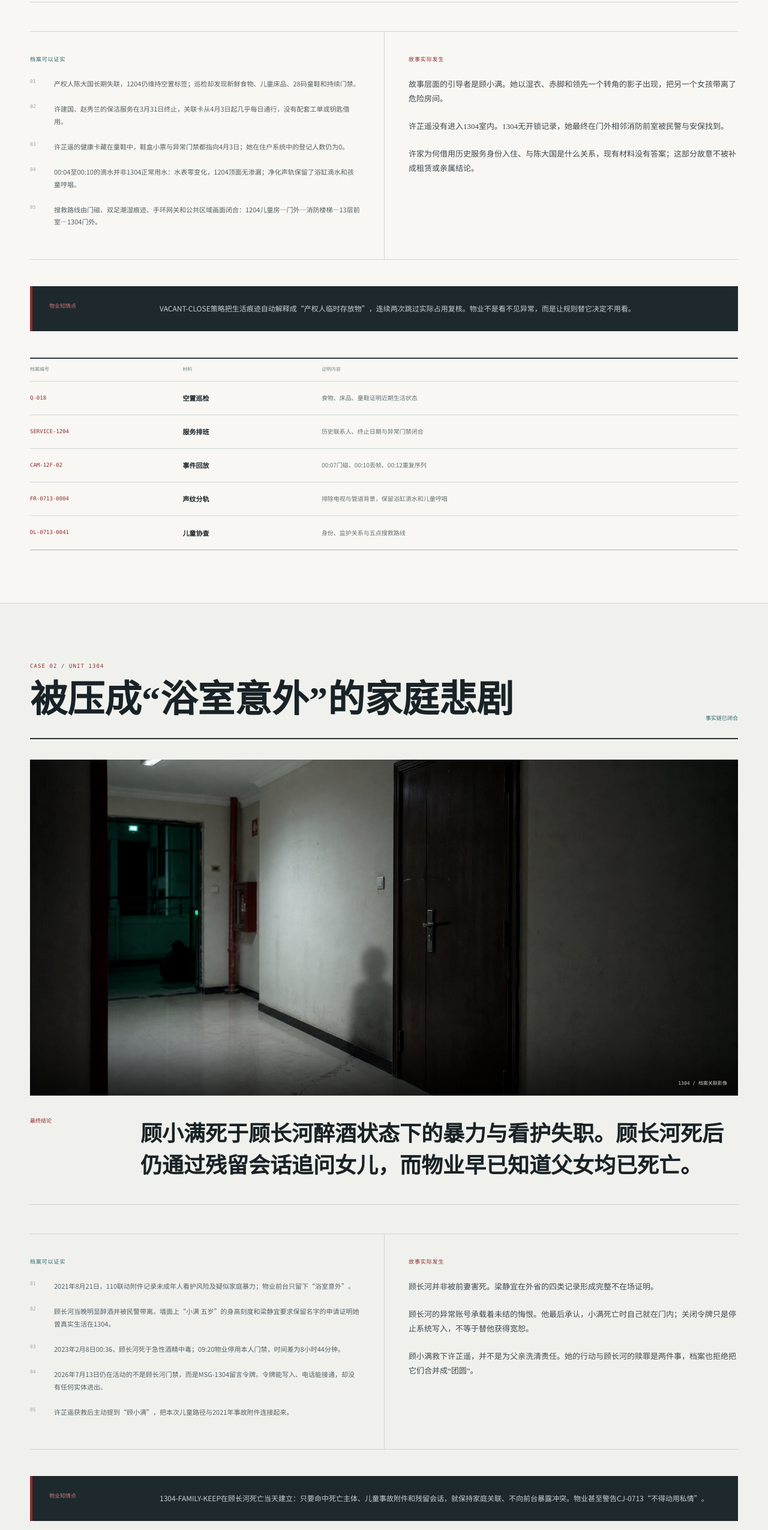
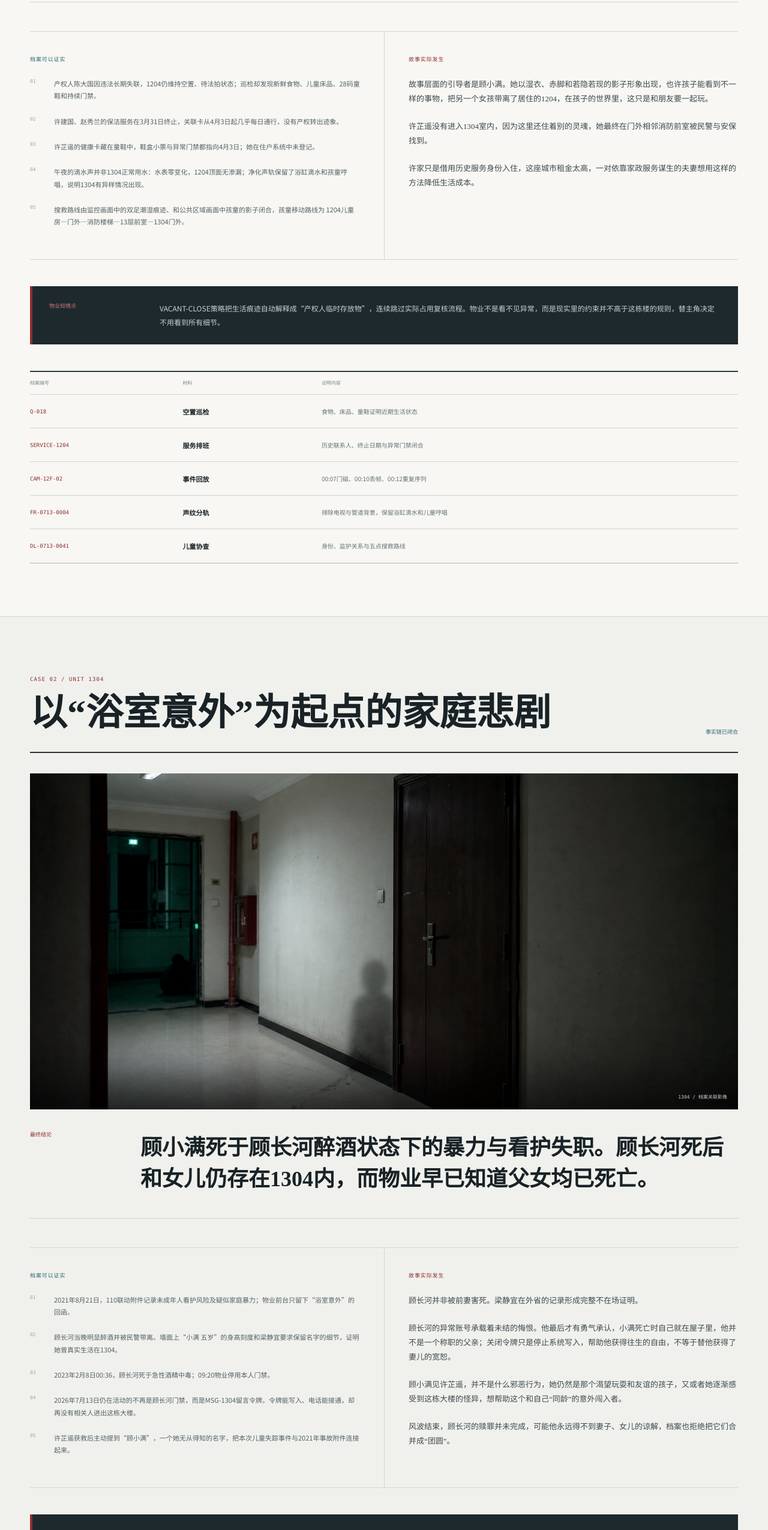
Before and after one commit to starWave0225/ARG_1304, a Next.js app: page /truth in a window 1280 px wide. Shown: the part 4140-6690 px from the top of the page at 60% size. Built offline with nearby package versions, Linux system fonts and the light colour scheme; no server answers.

Commit message:
重写全案真相与双结局释义

```diff
--- a/app/truth/page.tsx
+++ b/app/truth/page.tsx
@@ -63,18 +63,18 @@ const caseFiles = [
     image: "/rescue-route/02-1204-corridor.jpg",
     imageAlt: "1204门外的潮湿脚印与孩童影子",
     facts: [
-      "产权人陈大国长期失联，1204仍维持空置标签；巡检却发现新鲜食物、儿童床品、28码童鞋和持续门禁。",
-      "许建国、赵秀兰的保洁服务在3月31日终止，关联卡从4月3日起几乎每日通行，没有配套工单或钥匙借用。",
-      "许芷遥的健康卡藏在童鞋中，鞋盒小票与异常门禁都指向4月3日；她在住户系统中的登记人数仍为0。",
-      "00:04至00:10的滴水并非1304正常用水：水表零变化，1204顶面无渗漏；净化声轨保留了浴缸滴水和孩童哼唱。",
-      "搜救路线由门磁、双足潮湿痕迹、手环网关和公共区域画面闭合：1204儿童房—门外—消防楼梯—13层前室—1304门外。",
+      "产权人陈大国因违法长期失联，1204仍维持空置、待法拍状态；巡检却发现新鲜食物、儿童床品、28码童鞋和持续门禁。",
+      "许建国、赵秀兰的保洁服务在3月31日终止，关联卡从4月3日起几乎每日通行，没有产权转出迹象。",
+      "许芷遥的健康卡藏在童鞋中，鞋盒小票与异常门禁都指向4月3日；她在住户系统中未登记。",
+      "午夜的滴水声并非1304正常用水：水表零变化，1204顶面无渗漏；净化声轨保留了浴缸滴水和孩童哼唱，说明1304有异样情况出现。",
+      "搜救路线由监控画面中的双足潮湿痕迹、和公共区域画面中孩童的影子闭合，孩童移动路线为 1204儿童房—门外—消防楼梯—13层前室—1304门外。",
     ],
     truth: [
-      "故事层面的引导者是顾小满。她以湿衣、赤脚和领先一个转角的影子出现，把另一个女孩带离了危险房间。",
-      "许芷遥没有进入1304室内。1304无开锁记录，她最终在门外相邻消防前室被民警与安保找到。",
-      "许家为何借用历史服务身份入住、与陈大国是什么关系，现有材料没有答案；这部分故意不被补成租赁或亲属结论。",
+      "故事层面的引导者是顾小满。她以湿衣、赤脚和若隐若现的影子形象出现，也许孩子能看到不一样的事物，把另一个女孩带离了居住的1204，在孩子的世界里，这只是和朋友要一起玩。",
+      "许芷遥没有进入1304室内，因为这里还住着别的灵魂，她最终在门外相邻消防前室被民警与安保找到。",
+      "许家只是借用历史服务身份入住，这座城市租金太高，一对依靠家政服务谋生的夫妻想用这样的方法降低生活成本。",
     ],
-    coverup: "VACANT-CLOSE策略把生活痕迹自动解释成“产权人临时存放物”，连续两次跳过实际占用复核。物业不是看不见异常，而是让规则替它决定不用看。",
+    coverup: "VACANT-CLOSE策略把生活痕迹自动解释成“产权人临时存放物”，连续跳过实际占用复核流程。物业不是看不见异常，而是现实里的约束并不高于这栋楼的规则，替主角决定不用看到所有细节。",
     evidence: [
       ["Q-018", "空置巡检", "食物、床品、童鞋证明近期生活状态"],
       ["SERVICE-1204", "服务排班", "历史联系人、终止日期与异常门禁闭合"],
@@ -87,23 +87,24 @@ const caseFiles = [
     id: "case-1304",
     number: "02",
     unit: "1304",
-    title: "被压成“浴室意外”的家庭悲剧",
-    verdict: "顾小满死于顾长河醉酒状态下的暴力与看护失职。顾长河死后仍通过残留会话追问女儿，而物业早已知道父女均已死亡。",
+    title: "以“浴室意外”为起点的家庭悲剧",
+    verdict: "顾小满死于顾长河醉酒状态下的暴力与看护失职。顾长河死后和女儿仍存在1304内，而物业早已知道父女均已死亡。",
     image: "/rescue-route/05-1304-door.jpg",
     imageAlt: "1304门外水迹与孩童影子",
     facts: [
-      "2021年8月21日，110联动附件记录未成年人看护风险及疑似家庭暴力；物业前台只留下“浴室意外”。",
-      "顾长河当晚明显醉酒并被民警带离。墙面上“小满 五岁”的身高刻度和梁静宜要求保留名字的申请证明她曾真实生活在1304。",
-      "2023年2月8日00:36，顾长河死于急性酒精中毒；09:20物业停用本人门禁，时间差为8小时44分钟。",
-      "2026年7月13日仍在活动的不是顾长河门禁，而是MSG-1304留言令牌。令牌能写入、电话能接通，却没有任何实体进出。",
-      "许芷遥获救后主动提到“顾小满”，把本次儿童路径与2021年事故附件连接起来。",
+      "2021年8月21日，110联动附件记录未成年人看护风险及疑似家庭暴力；物业前台只留下“浴室意外”的回函。",
+      "顾长河当晚明显醉酒并被民警带离。墙面上“小满 五岁”的身高刻度和梁静宜要求保留名字的细节，证明她曾真实生活在1304。",
+      "2023年2月8日00:36，顾长河死于急性酒精中毒；09:20物业停用本人门禁。",
+      "2026年7月13日仍在活动的不再是顾长河门禁，而是MSG-1304留言令牌。令牌能写入、电话能接通，却再没有相关人进出这栋大楼。",
+      "许芷遥获救后主动提到“顾小满”，一个她无从得知的名字，把本次儿童失踪事件与2021年事故附件连接起来。",
     ],
     truth: [
-      "顾长河并非被前妻害死。梁静宜在外省的四类记录形成完整不在场证明。",
-      "顾长河的异常账号承载着未结的悔恨。他最后承认，小满死亡时自己就在门内；关闭令牌只是停止系统写入，不等于替他获得宽恕。",
-      "顾小满救下许芷遥，并不是为父亲洗清责任。她的行动与顾长河的赎罪是两件事，档案也拒绝把它们合并成“团圆”。",
+      "顾长河并非被前妻害死。梁静宜在外省的记录形成完整不在场证明。",
+      "顾长河的异常账号承载着未结的悔恨。他最后才有勇气承认，小满死亡时自己就在屋子里，他并不是一个称职的父亲；关闭令牌只是停止系统写入，帮助他获得往生的自由，不等于替他获得了妻儿的宽恕。",
+      "顾小满见许芷遥，并不是什么邪恶行为，她仍然是那个渴望玩耍和友谊的孩子，又或者她逐渐感受到这栋大楼的怪异，想帮助这个和自己“同龄”的意外闯入者。",
+      "风波结束，顾长河的赎罪并未完成，可能他永远得不到妻子、女儿的谅解，档案也拒绝把它们合并成“团圆”。",
     ],
-    coverup: "1304-FAMILY-KEEP在顾长河死亡当天建立：只要命中死亡主体、儿童事故附件和残留会话，就保持家庭关联、不向前台暴露冲突。物业甚至警告CJ-0713“不得动用私情”。",
+    coverup: "1304-FAMILY-KEEP在顾长河死亡当天建立：只要命中死亡主体、儿童事故附件和残留会话，就保持家庭关联、不向前台暴露冲突。察觉到主角觉醒了残留的善念，物业甚至警告CJ-0713“不得动用私情”。",
     evidence: [
       ["A-1304-0821", "110联动附件", "酒后暴力、看护失职与浴室现场"],
       ["IMG-1304-0819", "墙面影像", "顾小满的家庭成员痕迹"],
@@ -117,20 +118,20 @@ const caseFiles = [
     number: "03",
     unit: "1104",
     title: "没有目的地的内部转移",
-    verdict: "周明川没有调岗，也没有主动失联。他因追查恒目与物业的异常项目被灭口，遗体被封在1104少掉的42厘米西墙空腔内。",
+    verdict: "周明川没有调岗，也绝非主动失联。他因追查恒目与物业的异常项目被灭口，遗体就封存在1104留存的西墙空腔内。",
     image: "/backgrounds/access-denied-corridor.png",
     imageAlt: "物业档案中的封闭走廊",
     facts: [
       "1104竣工图净宽4.80米，现场三次实测均为4.38米；插座孔附近高温、氨类与TVOC读数提示封闭空腔内存在有机来源。",
-      "周明川的“内部转移”单没有车辆、目的地、接收部门、签收人或本人签字，人事状态在三天内被HMO-ADMIN改写17次。",
-      "EMP-TRANSFER-CLOSE在21:17预生成，早于人事状态写入，也早于现场异常上报，说明清除流程事先存在。",
-      "警方破拆后，工牌与DNA确认墙内遗体为周明川；物业此前既未报警，也无法提供合法离场材料。",
-      "他的本地账号仍保存四份未同步证据。读完后，远程会话启动身份校验并显示“你是谁”“我发现你了”，随后以血红眼睛占满终端。",
+      "周明川的“内部转移”单没有车辆、目的地、接收部门、签收人或本人签字，人事状态在三天内被HMO-ADMIN改写。",
+      "EMP-TRANSFER-CLOSE在21:17预生成，早于人事状态写入，也早于现场异常上报，说明清除流程事先预设。",
+      "警方破拆墙面后，通过DNA比对确认墙内遗体为周明川；物业此前既未报警，也无法提供不知情证据。",
+      "他的本地账号仍保存四份未同步证据。由玩家掌握后，恒目将追查的下一对象设定为触犯了员工制度的主角。",
     ],
     truth: [
-      "故事真相指向恒目驻场合规体系实施灭口和封墙；档案能够证明预谋清除链，却没有留下具体执行人的姓名。",
-      "周明川预见系统会用“账号仍在线”伪造生存感，因此留下提醒：先量墙，再查转移单，不要把活动令牌当作活人。",
-      "他不是第一个受害者。17份无目的地转移对应17名查到异常后被外派、离职或失联的员工，其中6人的最后门禁靠近后来封闭施工的房屋。",
+      "故事真相指向恒目驻场合规体系实施灭口和封墙；档案能够证明这是有预谋的谋杀。",
+      "周明川预见系统会用“账号仍在线”伪造生存感，因此为后来的探索者留下提醒，这份提醒给到了他之前执行过回访的1404户主，也就是主角的妻子那里。",
+      "他不是第一个受害者。17份无目的地转移对应17名查到异常后被外派、离职或失联的员工，其中6人的最后门禁靠近后来封闭施工的房屋，说明这栋大楼隐藏了更多不为人知的罪恶。",
     ],
     coverup: "物业、人事、工程与恒目管理员共用同一套清除词汇：把人写成“内部转移”，把原始材料写成“噪点”，把删除与令牌重建写成“过滤”。",
     evidence: [
@@ -145,29 +146,29 @@ const caseFiles = [
     id: "case-1404",
     number: "04",
     unit: "1404",
-    title: "主角是谁，以及妻子为什么一直认得他",
+    title: "I MISS YOU",
     verdict: "主角是林若岚已故的丈夫。CJ-0713与CS-046只是同一死亡意识在不同清除周期里被分配的员工编号，1404里的骨灰则是他与这栋楼的锚点。",
     image: "/residents/w-04.png",
     imageAlt: "1404住户林若岚坐在轮椅上等待固定回访人员",
     facts: [
-      "2025年11月4日22:31，车祸造成一人当场死亡、一人下肢重伤；死者哈希与CJ-0713实名哈希完全一致，紧急联系人指向1404。",
-      "11月5日08:12，HMO-ADMIN批量创建CJ-0713，没有劳动合同、面试、体检或入职审批；首次打卡来自1404关联外部终端。",
-      "林若岚将丈夫骨灰从殡仪馆转出并留在1404。恒目次日把无电源、无芯片的封存物贴为ZC-LH/CJ-0713，并绑定员工打卡。",
+      "2025年11月4日22:31，车祸造成一人当场死亡、一人下肢重伤；死者与CJ-0713实名完全一致，紧急联系人指向1404当前住户林若岚。",
+      "11月5日08:12，HMO-ADMIN批量创建CJ-XXXX，没有劳动合同、面试、体检或入职审批；打卡来自1404关联外部终端机。",
+      "林若岚将丈夫骨灰从殡仪馆转出并留在1404。恒目次日把无电源、无芯片的封存物贴为ZC-LH/CJ-0713，并绑定员工CJ-0713打卡。",
       "CJ-0713有251次有效打卡、0次有效下班；每天08:41重新出现，00:10连接中断。1404则累计223次“首次接触”。",
-      "糖、轮椅脚踏高度、说谎前的呼吸和厨房记忆不是住户妄想，而是夫妻共同生活留下的细节。林若岚一直在等待丈夫自己想起来。",
+      "1404中留下的种种、以及林若岚对主角的关心、领取的糖都侧面印证着不是住户妄想，而是夫妻共同生活留下的细节。林若岚一直在等待丈夫想起自己、认出自己，能得到解放。",
     ],
     truth: [
       "CS-046就是被更早一次记忆清除后的主角。四段回访中相同的问话顺序、质检连续号和T-04终端字段，把046与0713连接为同一操作者。",
-      "恒目利用封存物、外部终端和未结关系，让死者意识在“自然显现窗口”中回返，再用物业岗位、任务队列与记忆校正把他固定成可重复观察的员工。",
+      "恒目利用封存物、外部终端和未结关系，让死者意识在“自然显现窗口”中回返，再用物业岗位、任务队列与记忆校正把他固定成可重复观察、替恒目工作的员工。",
       "玩家开场看见的日常生活并非别人的梦，而是主角与林若岚的真实记忆正在从过滤层下恢复。",
     ],
-    coverup: "MEM-CONSISTENCY会在00:10清除上一轮关系与检索，把林若岚重新标成普通住户，把同一个丈夫重新派成第一次上门的物业管理员。1404投诉甚至被自动转派给被投诉的CJ-0713本人。",
+    coverup: "MEM-CONSISTENCY会在00:10清除上一轮关系与检索，把林若岚重新标成普通住户，把她日夜思念的丈夫重新派成第一次上门的物业管理员。在这一次，1404的投诉被自动转派给被投诉的CJ-0713本人。",
     evidence: [
       ["DL-JJ-1104-27", "事故协查", "死亡主体、紧急联系人与1404"],
       ["DL-1105", "殡仪馆转出单", "封存物、妻子与原址保管链"],
       ["EMP-CJ-0713", "员工主数据", "事故次日无劳动合同建号"],
       ["CARE-1404-R17", "回访冷备份", "223次首次接触与重复生活细节"],
-      ["CALL系列", "CS-046质检", "T-04、连续编号与被过滤正文"],
+      ["CALL系列", "CS-046 与 CJ-0713 核验", "T-04、连续编号与被过滤正文"],
     ],
   },
 ] as const;
@@ -179,10 +180,10 @@ const timeline = [
   ["2024-11", "1204产权人陈大国出境后被列入经侦协查，房屋失去正常产权人联络。"],
   ["2025-11-04", "主角在车祸中死亡，林若岚下肢重伤；同日恒目批次开始执行终端清理。"],
   ["2025-11-05", "骨灰转入1404，CJ-0713账号与ZC-LH标签由同一审批链建立。"],
-  ["2026-04-03", "许家历史服务卡重新进入1204；许芷遥的鞋盒购买日期也落在当天。"],
-  ["2026-06-02", "周明川复测1104西墙后被改写为“内部转移”，随后遇害。"],
-  ["2026-07-09", "1204投诉第三次开启；CS-046式重复回访与六分钟声响再次出现。"],
-  ["2026-07-13", "本次值班：救出许芷遥、关闭顾长河令牌、发现周明川、解开1404并选择是否离开循环。"],
+  ["2026-04-03", "许家利用旧门禁卡重新进入1204；许芷遥的鞋盒购买日期也落在当天。"],
+  ["2026-06-02", "周明川失联，后被改写为“内部转移”，在当周遇害。"],
+  ["2026-07-09", "1204投诉工单开启；CS-046客服记录回访与1304水滴声响再次出现。"],
+  ["2026-07-13", "本次值班：寻找许芷遥、释放顾长河令牌、发现周明川的真相、解开关于主角自己的秘密并选择是否离开循环。"],
 ] as const;
 
 const passwords = [
@@ -287,16 +288,16 @@ export default function TruthPage() {
       <section className={`${styles.band} ${styles.hengmuBand}`} id="hengmu">
         <div className={styles.inner}>
           <div className={styles.sectionLabel}><span>06</span><b>OMNISIGHT</b></div>
-          <div className={styles.sectionHeading}><div><p>幕后组织</p><h2>恒目不是普通外包商</h2></div><p>它是全知教会进入物业、人事、殡葬寄存和数据合规系统的企业化执行层。</p></div>
+          <div className={styles.sectionHeading}><div><p>幕后组织</p><h2>恒目不是普通外包商</h2></div><p>它是？？教会（世界观待补全）进入物业、人事、殡葬寄存和数据合规系统的企业化执行层。</p></div>
           <div className={styles.hengmuStatement}><span aria-hidden="true">◉</span><blockquote>“异常不是错误。异常只是尚未完成校准的记录。”</blockquote></div>
           <div className={styles.operationGrid}>
             <article><b>01</b><h3>选择观察对象</h3><p>优先接收意外死亡者家属的特殊保管委托，把骨灰盒、遗物箱和未结服务登记为ZC-LH。</p></article>
             <article><b>02</b><h3>建立回返容器</h3><p>用外部终端与死亡主体生成员工账号，让无法离开的意识通过打卡、客服和工单获得可操作身份。</p></article>
-            <article><b>03</b><h3>维持可重复实验</h3><p>以“复训”“过滤”“一致性校正”删除记忆和前台记录，每天重建任务，使同一意识重复第一次接触。</p></article>
-            <article><b>04</b><h3>清除调查者</h3><p>把发现异常的员工写成内部转移，清理门禁、工单与缓存；周明川和至少16名员工进入这条链。</p></article>
+            <article><b>03</b><h3>维持可重复实验</h3><p>以“复训”“过滤”“一致性校正”删除记忆和前台记录，每天重建任务，使同一意识重复接触生前记忆片段，筛选可以作为长期存在的合格员工。</p></article>
+            <article><b>04</b><h3>清除调查者</h3><p>把发现异常的员工按内部转移流程处理，清理门禁、工单与缓存；周明川和至少16名员工进入这条链。</p></article>
           </div>
           <div className={styles.moneyTrail}><div><span>资金路径</span><strong>物业服务费</strong></div><i>→</i><div><span>虚构科目</span><strong>特殊保管 / 终端校准 / 数据过滤</strong></div><i>→</i><div><span>最终归集</span><strong>恒目关联文化基金</strong></div></div>
-          <aside className={styles.unresolved}><strong>仍然没有被解释的部分</strong><p>无电源、无芯片的标签为什么会产生在线记录；意识回返究竟是超自然现象，还是恒目只会利用却无法理解的机制；红眼背后是否存在一个真实的“观察者”。故事确认恒目在利用这些现象，但不把教会的全部能力解释成技术说明书。</p></aside>
+          <aside className={styles.unresolved}><strong>仍然没有被解释的部分</strong><p>无电源、无芯片的标签为什么会产生在线记录；意识回返究竟是超自然现象，还是恒目只会利用却无法理解的机制；红眼背后是否存在一个真实的“观察者”。故事确认恒目在利用这些现象，但？？教会的全部能力仍未被理解和说明，也许会在之后的作品中做更多呈现。</p></aside>
         </div>
       </section>
 
@@ -317,8 +318,8 @@ export default function TruthPage() {
             {passwords.map(([target, password, clue]) => <div role="row" key={target}><strong>{target}</strong><code>{password}</code><p>{clue}</p></div>)}
           </div>
           <div className={styles.csLine}>
-            <div><span>暗线 / CS-046</span><h3>为什么说046就是主角？</h3></div>
-            <p>四段回访分别覆盖1204、1304、1104和1404。住户都指出坐席在重复同一套话术；质检编号连续，正文却被过滤；周明川明确说“明天他们会给你换一个编号”；林若岚同时使用046和0713称呼他。系统最后拒绝自动填写身份归因，但T-04终端字段把两组编号落在同一台记忆清除终端上。</p>
+            <div><span>暗线 / CS-046</span><h3>为什么说CS-046、CJ-0713都是主角？</h3></div>
+            <p>四段回访分别覆盖1204、1304、1104和1404。住户都指出客服在重复同一套话术，而主角登陆CJ-0713后也继承了这些客服记录；质检编号连续，正文却被过滤；周明川明确说过“明天他们会给你换一个编号”。系统最后拒绝自动填写身份归因，但T-04终端字段把两组编号落在同一台记忆清除终端上。</p>
           </div>
         </div>
       </section>
@@ -326,19 +327,19 @@ export default function TruthPage() {
       <section className={`${styles.band} ${styles.endingsBand}`} id="endings">
         <div className={styles.inner}>
           <div className={styles.sectionLabel}><span>09</span><b>ENDINGS</b></div>
-          <div className={styles.sectionHeading}><div><p>双结局含义</p><h2>主角真正要完成的不是工单，而是下班</h2></div><p>选择决定证据是否离开物业内网，也决定林若岚是否还要等下一次。</p></div>
+          <div className={styles.sectionHeading}><div><p>双结局含义</p><h2>主角真正要完成的不是工单，而是选择这样存在，还是释怀</h2></div><p>选择决定一切是否离开物业内网，也决定林若岚是否苦苦等待在这栋大楼里。</p></div>
           <div className={styles.endingGrid}>
             <article>
               <figure><Image src={assetPath("/endings/01-lobby-farewell.png")} alt="主角走向大楼出口，林若岚在门内送别" fill sizes="50vw" unoptimized /></figure>
-              <span>完整证据链 / 办理退房</span><h3>好结局：终于下班</h3>
+              <span>完整证据链 / 办理退房</span><h3>好结局：雨过天晴</h3>
               <p>事故回执、骨灰转出单、1104破拆、回访冷备份与资金链被提交给警方和业委会。外部证据使MEM-CONSISTENCY无法继续覆盖主体关系，主角也不再依赖CJ-0713维持存在。</p>
-              <p>他以灵魂状态越过物业边界，系统第一次无法重新调用他的名字。林若岚看着丈夫真正离开；这次失去很痛，却不再是每天重复的失去。</p>
+              <p>他以灵魂状态越过物业边界，系统第一次无法重新调用他的名字。林若岚看着丈夫真正离开；失去从来不是轻松的事情，但总好过相见不相识的陌生，好过生死循环的折磨，总有回忆会替两人记得。</p>
             </article>
             <article className={styles.badEnding}>
               <figure><Image src={assetPath("/endings/04-loop-sugar-box.png")} alt="林若岚独自收起为丈夫准备的糖盒" fill sizes="50vw" unoptimized /></figure>
-              <span>仅完成工单 / 重新打卡</span><h3>坏结局：第224次第一次见面</h3>
-              <p>玩家只修正当前档案，没有把恒目、1104和CS-046证据送出内网。系统把1404关系归零，主角第二天仍以物业管理员身份第一次上门。</p>
-              <p>林若岚不再纠正他，也不再投诉。她收起为丈夫准备的糖，不是因为放下，而是终于相信下一次仍会被清空。循环因此变得更稳定，也更绝望。</p>
+              <span>仅完成工单 / 重新打卡</span><h3>坏结局：第一次见，Again</h3>
+              <p>玩家只修正当前档案，没有把恒目、1104和CS-046证据送出内网。系统把收集到的关系归零，主角第二天仍以物业管理员身份上门回访。</p>
+              <p>林若岚不再等待，但也不是放下，而是终于相信恒目的强大势力，循环正在变得更稳定、更缜密，破绽更难出现，在更深重的绝望里，林若岚选择解救独留人间的自己。</p>
             </article>
           </div>
           <footer className={styles.finalNote}>
```
Also changed, not shown: 1 other file (tests, documents, lock files or other folders).
